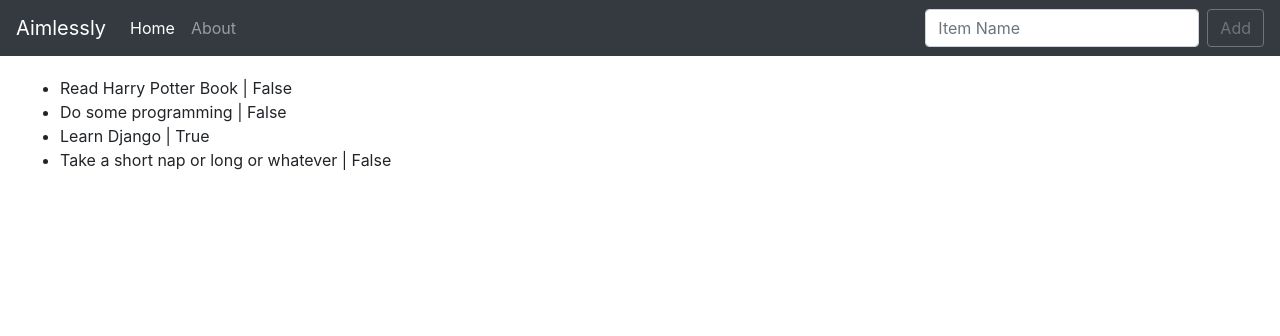
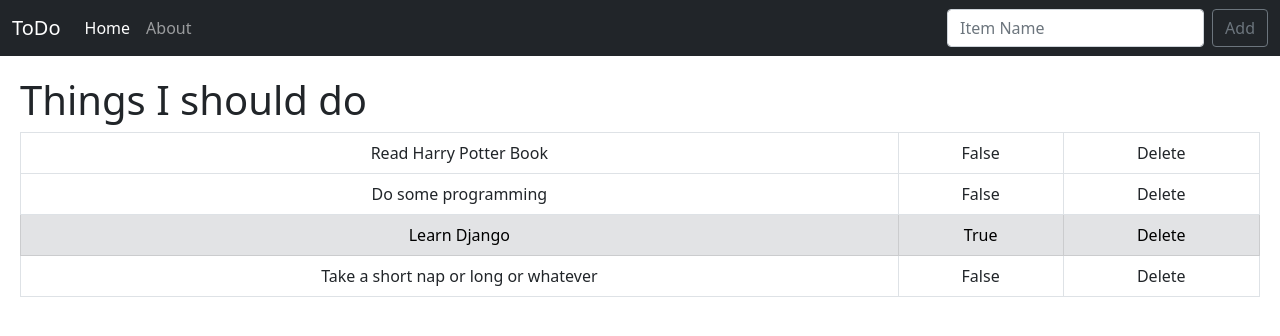
Before and after one commit to AlirezaKamyab/ToDoList, a Django app: page / in a window 1280 px wide. Shown: the top 336 px of the page. Run offline with Django 3.2, Linux system fonts and the light colour scheme; data comes from the database, SQL or seed files in the repository.

Commit message:
New Boot

```diff
--- a/TodoList/Templates/base.html
+++ b/TodoList/Templates/base.html
@@ -1,19 +1,19 @@
-<!doctype html>
+<!DOCTYPE html>
 <html lang="en">
 
 <head>
   <!-- Required meta tags -->
-  <meta charset="utf-8">
-  <meta name="viewport" content="width=device-width, initial-scale=1, shrink-to-fit=no">
+  <meta charset="utf-8" />
+  <meta name="viewport" content="width=device-width, initial-scale=1" />
 
   <!-- Bootstrap CSS -->
-  <link rel="stylesheet" href="https://cdn.jsdelivr.net/npm/bootstrap@4.5.3/dist/css/bootstrap.min.css"
-    integrity="sha384-TX8t27EcRE3e/ihU7zmQxVncDAy5uIKz4rEkgIXeMed4M0jlfIDPvg6uqKI2xXr2" crossorigin="anonymous">
+  <link href="https://cdn.jsdelivr.net/npm/bootstrap@5.0.0-beta1/dist/css/bootstrap.min.css" rel="stylesheet"
+    integrity="sha384-giJF6kkoqNQ00vy+HMDP7azOuL0xtbfIcaT9wjKHr8RbDVddVHyTfAAsrekwKmP1" crossorigin="anonymous" />
 
   <title>{% block title %}Aimlessly{%endblock%}</title>
 
   <style>
-    div#content{
+    div#content {
       padding: 20px;
     }
   </style>
@@ -21,47 +21,46 @@
 
 <body>
   <nav class="navbar navbar-expand-lg navbar-dark bg-dark">
-    <a class="navbar-brand" href="{% url 'home' %}">Aimlessly</a>
-    <button class="navbar-toggler" type="button" data-toggle="collapse" data-target="#navbarSupportedContent" aria-controls="navbarSupportedContent" aria-expanded="false" aria-label="Toggle navigation">
+    <div class="container-fluid">
+      <a class="navbar-brand" href="{% url 'home' %}">ToDo</a>
+      <button class="navbar-toggler" type="button" data-bs-toggle="collapse" data-bs-target="#navbarSupportedContent" aria-controls="navbarSupportedContent" aria-expanded="false" aria-label="Toggle navigation">
         <span class="navbar-toggler-icon"></span>
       </button>
-
       <div class="collapse navbar-collapse" id="navbarSupportedContent">
-      <ul class="navbar-nav mr-auto">
-        <li class="nav-item active">
-          <a class="nav-link" href="{% url 'home' %}">Home <span class="sr-only">(current)</span></a>
+        <ul class="navbar-nav me-auto mb-2 mb-lg-0">
+          <li class="nav-item">
+            <a class="nav-link active" aria-current="page" href="{% url 'home' %}">Home</a>
           </li>
           <li class="nav-item">
             <a class="nav-link" href="{% url 'about' %}">About</a>
           </li>
         </ul>
-      <form class="form-inline my-2 my-lg-0">
-        <input class="form-control mr-sm-2" type="search" placeholder="Item Name" aria-label="Search">
-        <button class="btn btn-outline-secondary my-2 my-sm-0" type="submit">Add</button>
+        <form class="d-flex">
+          <input class="form-control me-2" type="search" placeholder="Item Name" aria-label="Search">
+          <button class="btn btn-outline-secondary" type="submit">Add</button>
         </form>
       </div>
+    </div>
   </nav>
+
   <div id="content">
     {% block content %}
 
     {% endblock %}
+  </div>
 
   <!-- Optional JavaScript; choose one of the two! -->
 
-    <!-- Option 1: jQuery and Bootstrap Bundle (includes Popper) -->
-    <script src="https://code.jquery.com/jquery-3.5.1.slim.min.js"
-      integrity="sha384-DfXdz2htPH0lsSSs5nCTpuj/zy4C+OGpamoFVy38MVBnE+IbbVYUew+OrCXaRkfj"
-      crossorigin="anonymous"></script>
-    <script src="https://cdn.jsdelivr.net/npm/bootstrap@4.5.3/dist/js/bootstrap.bundle.min.js"
-      integrity="sha384-ho+j7jyWK8fNQe+A12Hb8AhRq26LrZ/JpcUGGOn+Y7RsweNrtN/tE3MoK7ZeZDyx"
+  <!-- Option 1: Bootstrap Bundle with Popper -->
+  <script src="https://cdn.jsdelivr.net/npm/bootstrap@5.0.0-beta1/dist/js/bootstrap.bundle.min.js"
+    integrity="sha384-ygbV9kiqUc6oa4msXn9868pTtWMgiQaeYH7/t7LECLbyPA2x65Kgf80OJFdroafW"
     crossorigin="anonymous"></script>
 
-    <!-- Option 2: jQuery, Popper.js, and Bootstrap JS
-        <script src="https://code.jquery.com/jquery-3.5.1.slim.min.js" integrity="sha384-DfXdz2htPH0lsSSs5nCTpuj/zy4C+OGpamoFVy38MVBnE+IbbVYUew+OrCXaRkfj" crossorigin="anonymous"></script>
-        <script src="https://cdn.jsdelivr.net/npm/popper.js@1.16.1/dist/umd/popper.min.js" integrity="sha384-9/reFTGAW83EW2RDu2S0VKaIzap3H66lZH81PoYlFhbGU+6BZp6G7niu735Sk7lN" crossorigin="anonymous"></script>
-        <script src="https://cdn.jsdelivr.net/npm/bootstrap@4.5.3/dist/js/bootstrap.min.js" integrity="sha384-w1Q4orYjBQndcko6MimVbzY0tgp4pWB4lZ7lr30WKz0vr/aWKhXdBNmNb5D92v7s" crossorigin="anonymous"></script>
+  <!-- Option 2: Separate Popper and Bootstrap JS -->
+  <!--
+    <script src="https://cdn.jsdelivr.net/npm/@popperjs/core@2.5.4/dist/umd/popper.min.js" integrity="sha384-q2kxQ16AaE6UbzuKqyBE9/u/KzioAlnx2maXQHiDX9d4/zp8Ok3f+M7DPm+Ib6IU" crossorigin="anonymous"></script>
+    <script src="https://cdn.jsdelivr.net/npm/bootstrap@5.0.0-beta1/dist/js/bootstrap.min.js" integrity="sha384-pQQkAEnwaBkjpqZ8RU1fF1AKtTcHJwFl3pblpTlHXybJjHpMYo79HY3hIi4NKxyj" crossorigin="anonymous"></script>
     -->
-  </div>
 </body>
 
 </html>
--- a/TodoList/Templates/home.html
+++ b/TodoList/Templates/home.html
@@ -3,13 +3,25 @@
 {% block title %}Aimlessly | ToDo{% endblock %}
 
 {% block content %}
-
+    <h1>Things I should do</h1>
     {% if items %}
-    <ul>
+    <table class="table table-bordered">
         {% for item in items %}
-            <li>{{item.item}} | {{item.checked}}</li>
+            {% if item.checked %}
+                <tr class="table-secondary">
+                    <td><center>{{item.item}}</center></td>
+                    <td><center>{{item.checked}}</center></td>
+                    <td><center>Delete</center></td>
+                </tr>
+            {% else %}
+                <tr>
+                    <td><center>{{item.item}}</center></td>
+                    <td><center>{{item.checked}}</center></td>
+                    <td><center>Delete</center></td>
+                </tr>
+            {% endif %}
         {% endfor %}
-    </ul>
+    </table>
     {% endif %}
 
 {% endblock %}
```
Lines whose indentation alone changed are shown as unchanged.
